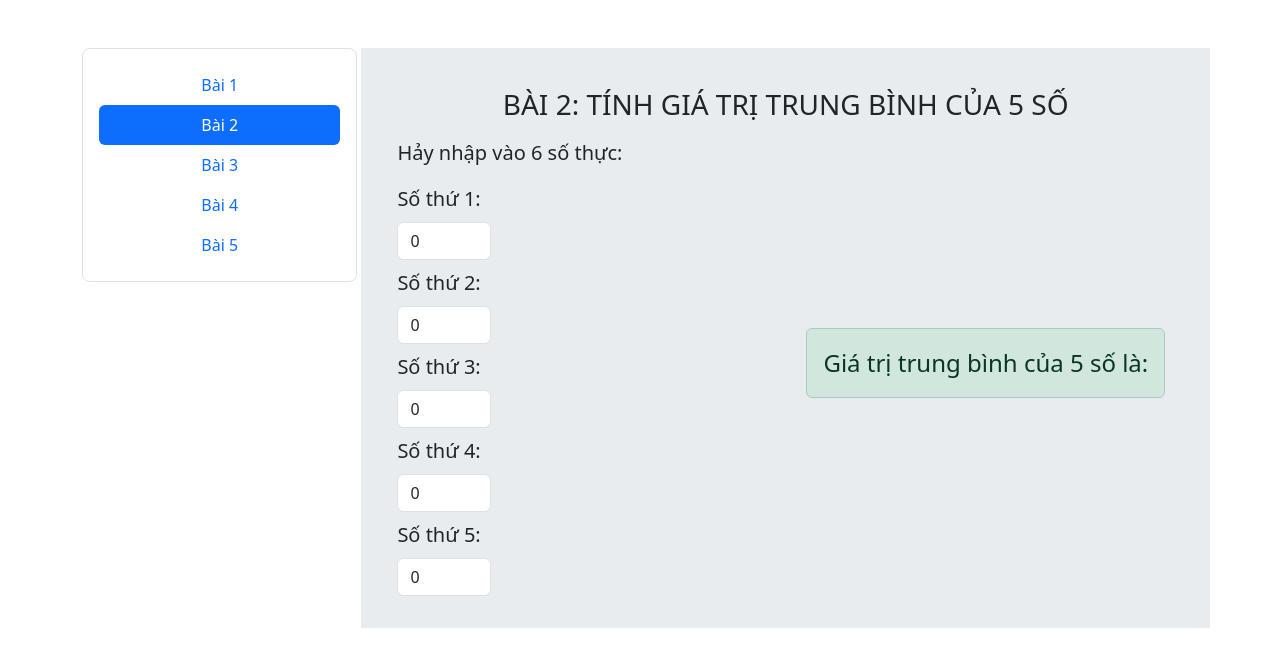
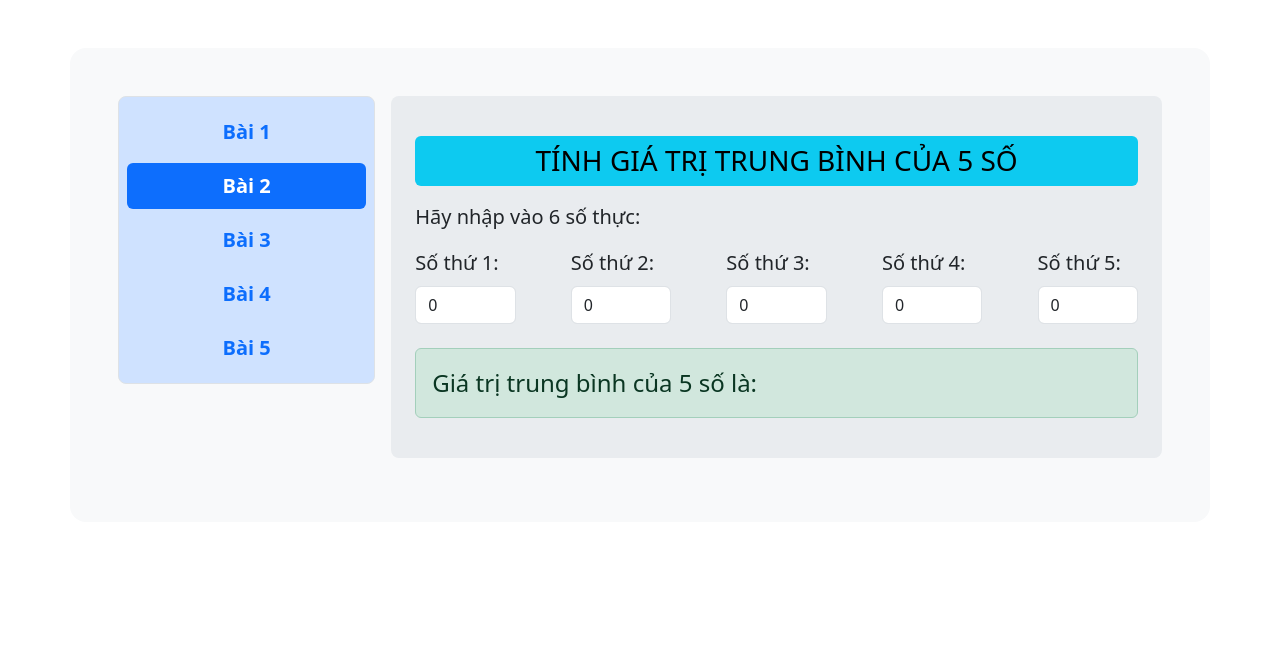
Before and after one commit to hoangdo1995/BC45-DoVanHoang-bai-tapJS-Buoi-2-3, a plain HTML site: page index.html in a window 1280 px wide. Both pictures are taken after a click on the tab "Bài 2". Drawn offline with nearby package versions, Linux system fonts and the light colour scheme.

Commit message:
hoan thanh giao dien

```diff
--- a/index.html
+++ b/index.html
@@ -15,19 +15,19 @@
 </head>
 
 <body>
-    <div class="container my-5">
+    <div class="container my-5 bg-body-tertiary p-5 rounded-4">
         <div class="d-flex align-items-start">
-            <div class="nav flex-column nav-pills me-3 border p-3 w-25 rounded-3" id="v-pills-tab" role="tablist" aria-orientation="vertical">
-              <button class="nav-link active" id="bai-1-tab" data-bs-toggle="pill" data-bs-target="#bai-1" type="button" role="tab" aria-controls="bai-1" aria-selected="true">Bài 1</button>
-              <button class="nav-link" id="bai-2-tab" data-bs-toggle="pill" data-bs-target="#bai-2" type="button" role="tab" aria-controls="bai-2" aria-selected="false">Bài 2</button>
-              <button class="nav-link" id="bai-3-tab" data-bs-toggle="pill" data-bs-target="#bai-3" type="button" role="tab" aria-controls="bai-3" aria-selected="false">Bài 3</button>
-              <button class="nav-link" id="bai-4-tab" data-bs-toggle="pill" data-bs-target="#bai-4" type="button" role="tab" aria-controls="bai-4" aria-selected="false">Bài 4</button>
-              <button class="nav-link" id="bai-5-tab" data-bs-toggle="pill" data-bs-target="#bai-5" type="button" role="tab" aria-controls="bai-5" aria-selected="false">Bài 5</button>
+            <div class="nav flex-column nav-pills me-3 border p-2 w-25 rounded-3 bg-primary-subtle fs-5 fw-bolder" id="v-pills-tab" role="tablist" aria-orientation="vertical">
+              <button class="nav-link my-1 active" id="bai-1-tab" data-bs-toggle="pill" data-bs-target="#bai-1" type="button" role="tab" aria-controls="bai-1" aria-selected="true">Bài 1</button>
+              <button class="nav-link my-1" id="bai-2-tab" data-bs-toggle="pill" data-bs-target="#bai-2" type="button" role="tab" aria-controls="bai-2" aria-selected="false">Bài 2</button>
+              <button class="nav-link my-1" id="bai-3-tab" data-bs-toggle="pill" data-bs-target="#bai-3" type="button" role="tab" aria-controls="bai-3" aria-selected="false">Bài 3</button>
+              <button class="nav-link my-1" id="bai-4-tab" data-bs-toggle="pill" data-bs-target="#bai-4" type="button" role="tab" aria-controls="bai-4" aria-selected="false">Bài 4</button>
+              <button class="nav-link my-1" id="bai-5-tab" data-bs-toggle="pill" data-bs-target="#bai-5" type="button" role="tab" aria-controls="bai-5" aria-selected="false">Bài 5</button>
             </div>
             <div class="tab-content w-75" id="v-pills-tabContent">
-              <div class="tab-pane fade show active" id="bai-1" role="tabpanel" aria-labelledby="bai-1-tab" tabindex="0">
-                <div class="row bg-body-secondary mb-3 p-4 fs-5">
-                    <h3 class="text-center my-3">BÀI 1: TÍNH TIỀN LƯƠNG NHÂN VIÊN</h3>
+              <div class="tab-pane fade show active " id="bai-1" role="tabpanel" aria-labelledby="bai-1-tab" tabindex="0">
+                <div class="row bg-body-secondary rounded-3 mb-3 p-4 fs-5">
+                    <h3 class="text-center my-3 text-bg-info p-2 rounded-2">TÍNH TIỀN LƯƠNG NHÂN VIÊN</h3>
 
                     <div class="col-6 mt-4">
                         <p class="fs-4">Nhập vào số ngày công và tiền lương theo ngày</p>
@@ -45,25 +45,37 @@
                     </div>
                 </div>
               </div>
-              <div class="tab-pane fade" id="bai-2" role="tabpanel" aria-labelledby="bai-2-tab" tabindex="0">
-                <div class="row bg-body-secondary mb-3 p-4 fs-5">
-                    <h3 class="text-center my-3">BÀI 2: TÍNH GIÁ TRỊ TRUNG BÌNH CỦA 5 SỐ</h3>
-                    <div class="col-6">
-                        <p>Hảy nhập vào 6 số thực:</p>
-                        <label for="so-thu-1">Số thứ 1:</label>
-                        <input type="number" value="0" class="nhapso form-control my-2 w-25" id="so-thu-1">
-                        <label for="so-thu-2">Số thứ 2:</label>
-                        <input type="number" value="0" class="nhapso form-control my-2 w-25" id="so-thu-2">
-                        <label for="so-thu-3">Số thứ 3:</label>
-                        <input type="number" value="0" class="nhapso form-control my-2 w-25" id="so-thu-3">
-                        <label for="so-thu-4">Số thứ 4:</label>
-                        <input type="number" value="0" class="nhapso form-control my-2 w-25" id="so-thu-4">
-                        <label for="so-thu-5">Số thứ 5:</label>
-                        <input type="number" value="0" class="nhapso form-control my-2 w-25" id="so-thu-5">
+              <div class="tab-pane fade " id="bai-2" role="tabpanel" aria-labelledby="bai-2-tab" tabindex="0">
+                <div class="bg-body-secondary rounded-3 mb-3 p-4 fs-5">
+                    <h3 class="text-center my-3 text-bg-info p-2 rounded-2">TÍNH GIÁ TRỊ TRUNG BÌNH CỦA 5 SỐ</h3>
+                    <p>Hãy nhập vào 6 số thực:</p>
+                    <div class="d-flex justify-content-between row">
+
+                        <div class="col-2">
+                            <label for="so-thu-1">Số thứ 1:</label>
+                        <input type="number" value="0" class="nhapso form-control my-2 w-100" id="so-thu-1">
+                        </div>
+                        <div class="col-2">
+                            <label for="so-thu-2">Số thứ 2:</label>
+                        <input type="number" value="0" class="nhapso form-control my-2 w-100" id="so-thu-2">
+                        </div>
+                        <div class="col-2">
+                            <label for="so-thu-3">Số thứ 3:</label>
+                        <input type="number" value="0" class="nhapso form-control my-2 w-100" id="so-thu-3">
+                        </div>
+                        <div class="col-2">
+                            <label for="so-thu-4">Số thứ 4:</label>
+                            <input type="number" value="0" class="nhapso form-control my-2 w-100" id="so-thu-4">
+                        </div>
+                        <div class="col-2">
+                            <label for="so-thu-5">Số thứ 5:</label>
+                            <input type="number" value="0" class="nhapso form-control my-2 w-100" id="so-thu-5">
+                        </div>
+
                     </div>
-                    <div class="col-6">
-                        <div class="d-flex justify-content-center align-items-center h-100">
-                            <span class="d-block alert alert-success fs-4">Giá trị trung bình của 5 số là: <span
+                    <div class="">
+                        <div class="d-flex justify-content-start align-items-center h-100">
+                            <span class="d-block alert alert-success fs-4 mt-3 w-100">Giá trị trung bình của 5 số là: <span
                                     id="ket-qua-bai-2" class="fw-bolder"></span></span>
 
                         </div>
@@ -71,8 +83,8 @@
                 </div>
               </div>
               <div class="tab-pane fade" id="bai-3" role="tabpanel" aria-labelledby="bai-3-tab" tabindex="0">
-                <div class="row bg-body-secondary mb-3 p-4 fs-5">
-                    <h3 class="text-center my-3">BÀI 3: QUY ĐỔI TIỀN</h3>
+                <div class="row bg-body-secondary rounded-3 mb-3 p-4 fs-5">
+                    <h3 class="text-center my-3 text-bg-info p-2 rounded-2">QUY ĐỔI TIỀN</h3>
                     <p>Tỉ giá quy đổi 1$ = 23.500VNĐ</p>
                     <div class="col-6">
                         <label for="nhap-so-tien">Số tiền:</label><br>
@@ -85,8 +97,8 @@
                 </div>
               </div>
               <div class="tab-pane fade" id="bai-4" role="tabpanel" aria-labelledby="bai-4-tab" tabindex="0">
-                <div class="row bg-body-secondary mb-3 p-4 fs-5">
-                    <h3 class="my-4 text-center">BÀI 4: TÍNH DIỆN TÍCH, CHU VI HÌNH CHỦ NHẬT</h3>
+                <div class="row bg-body-secondary rounded-3 mb-3 p-4 fs-6">
+                    <h3 class="my-3 text-center text-bg-info p-2 rounded-2">TÍNH DIỆN TÍCH, CHU VI HÌNH CHỦ NHẬT</h3>
                     <div class="col-6">
                         <h3>Nhập vào chiều dài các cạnh của hình chủ nhật:</h3>
                         <label for="chieu-dai">Chiều dài:</label>
@@ -94,15 +106,15 @@
                         <label for="chieu-rong">Chiều rộng:</label>
                         <input type="number" class="form-control my-3 w-50" id="chieu-rong">
                     </div>
-                    <div class="col-6 alert alert-success ps-5 fs-3 d-flex flex-column justify-content-center mt-5">
+                    <div class="col-6 alert alert-success fs-5 d-flex flex-column justify-content-center mt-5">
                         <p>Diện tích của hình chủ nhật là: <span id="dien-tich" class="fw-bolder"></span></p>
                         <p>Chu vi của hình chủ nhật là: <span id="chu-vi" class="fw-bolder"></span></p>
                     </div>
                 </div>
               </div>
               <div class="tab-pane fade" id="bai-5" role="tabpanel" aria-labelledby="bai-5-tab" tabindex="0">
-                <div class="row bg-body-secondary mb-3 p-4 fs-5">
-                    <h3 class="my-4 text-center">BÀI 5: TÍNH TỔNG HAI KÝ SỐ</h3>
+                <div class="row bg-body-secondary rounded-3 mb-3 p-4 fs-4">
+                    <h3 class="my-4 text-center text-bg-info p-2 rounded-2">TÍNH TỔNG HAI KÝ SỐ</h3>
                         <h3>Nhập vào một số có hai chủ sô (10,11,24,99....):</h3>
                         <input type="number" max="99" min="10" class="form-control my-3 w-50" id="chu-so">
                         <p class="fs-4">Tổng của hai ký số của số vừa nhập vào là: <span id="tong-ky-so" class="fw-bolder">0</span></p>
```
